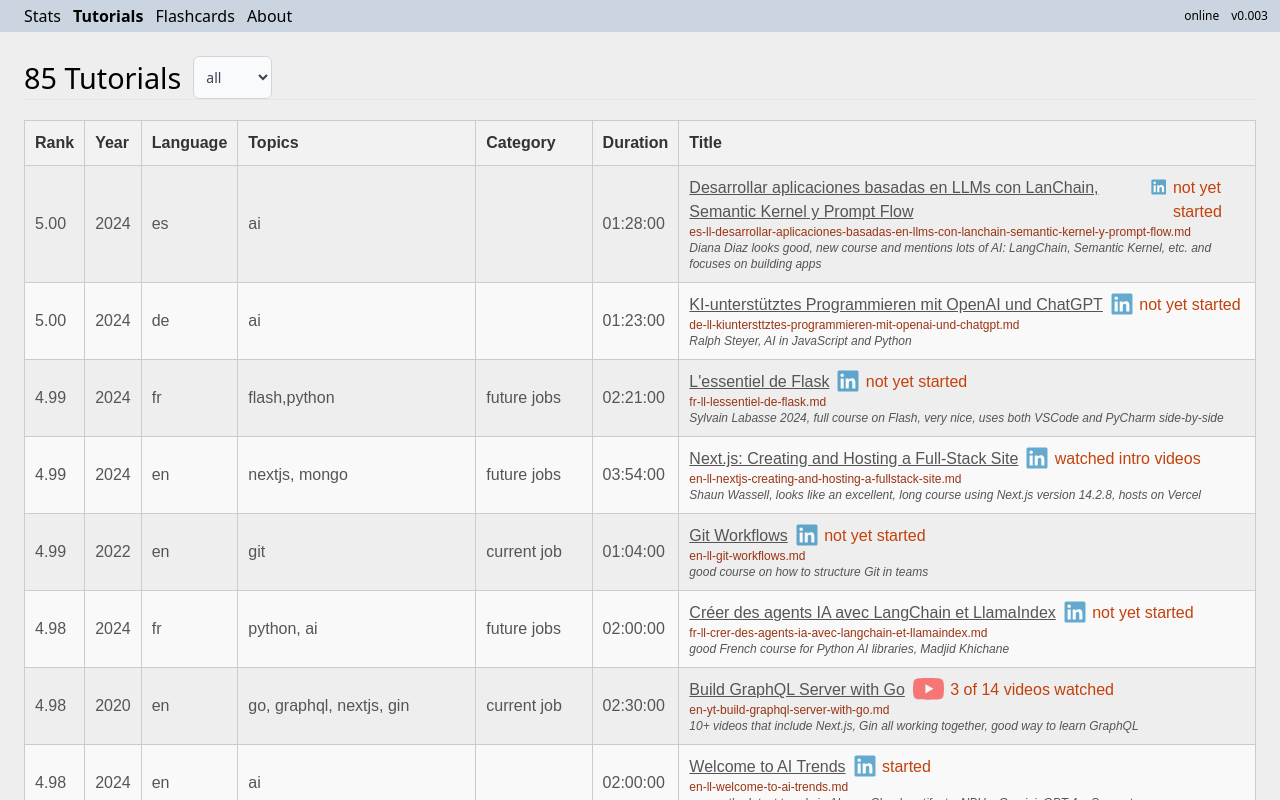
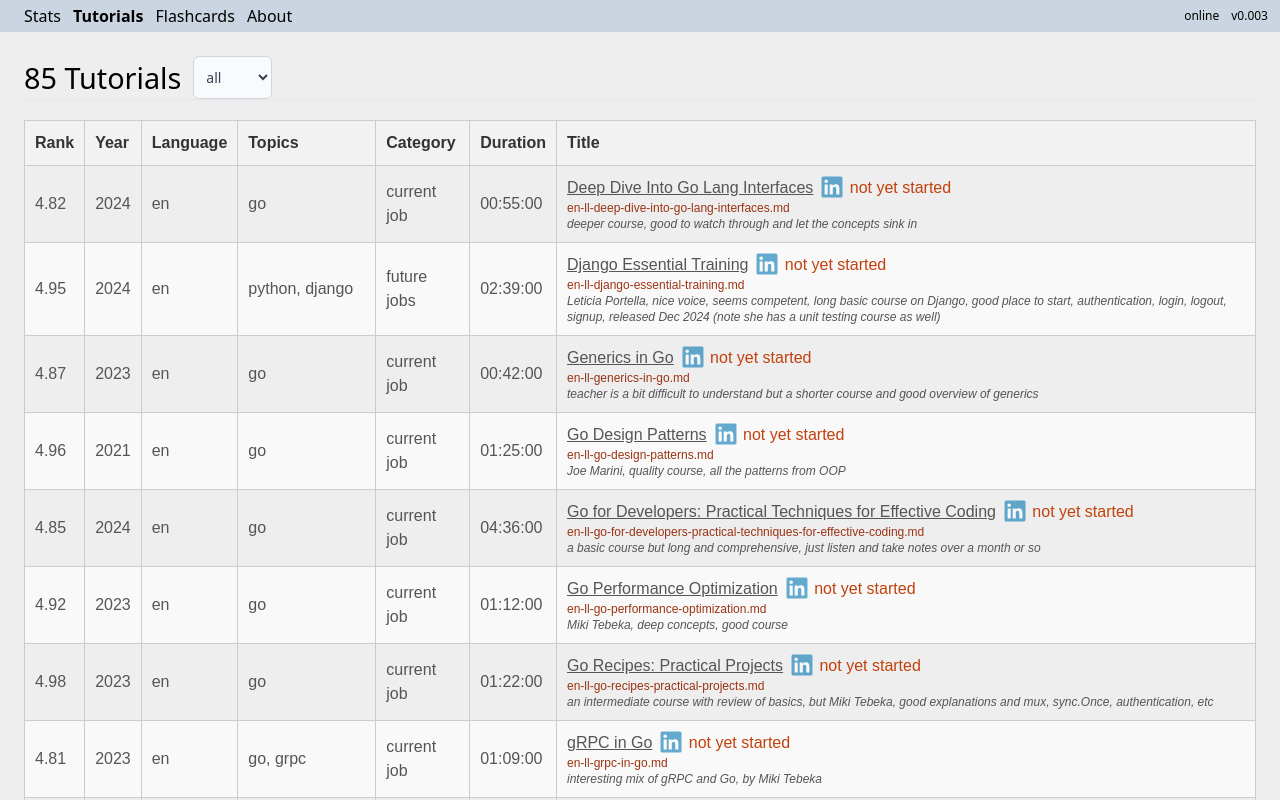
Before and after one commit to edwardtanguay/techlanglearn, a SvelteKit app: page /tutorials in a window 1280 px wide. Shown: the top 800 px of the page. Built offline with nearby package versions, Linux system fonts and the light colour scheme.

Commit message:
mock filtering

```diff
--- a/src/routes/tutorials/+page.svelte
+++ b/src/routes/tutorials/+page.svelte
@@ -68,7 +68,7 @@
 				</tr>
 			</thead>
 			<tbody>
-				{#each store.tutorials as tutorial}
+				{#each store.filteredTutorials as tutorial}
 					<tr class={getStatusClass(tutorial)}>
 						<td>{tutorial.rank.toFixed(2)}</td>
 						<td>{tutorial.year === 0 ? '' : tutorial.year}</td>
--- a/src/store.svelte.ts
+++ b/src/store.svelte.ts
@@ -9,7 +9,7 @@ const flashcards = $state(
 	dataModel.getFlashcards().sort((a, b) => (a.whenCreated < b.whenCreated ? 1 : -1))
 );
 const tutorials = $state(dataModel.getTutorials());
-const filteredTutorials = tutorials.filter((m) => m.topics.includes('python'));
+const filteredTutorials = tutorials.filter((m) => m.topics.includes('go'));
 
 // errorMessage
 // TODO: pass through full array of errors, not just number
```
